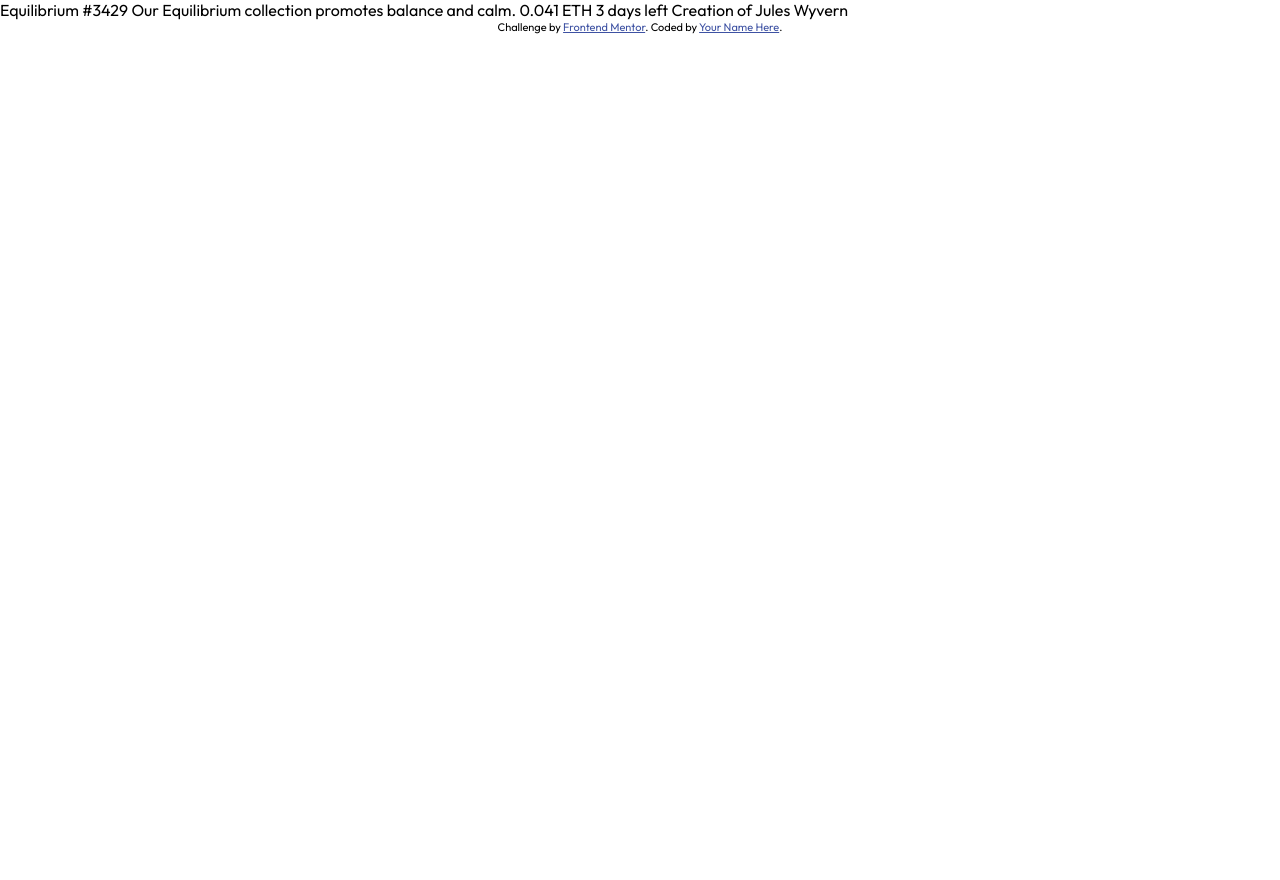
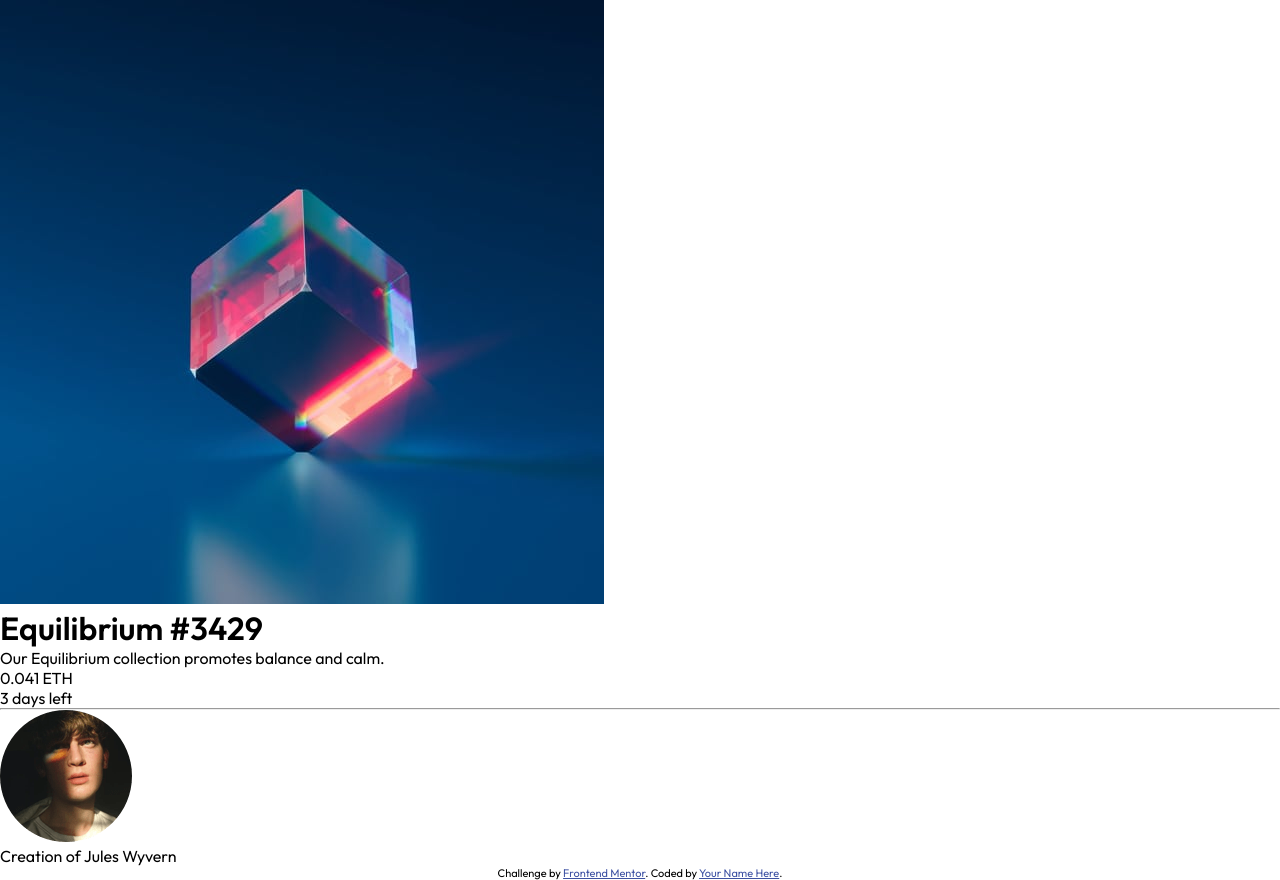
Before and after one commit to hayohtee/nft-preview-card-component, a plain HTML site: page index.html in a window 1280 px wide. Before the commit the page ends 800 px from the top, so only its background shows below. Drawn offline with Linux system fonts and the light colour scheme.

Commit message:
Markup the page

```diff
--- a/index.html
+++ b/index.html
@@ -9,15 +9,31 @@
             sizes="32x32"
             href="./images/favicon-32x32.png"
         />
-
         <title>Frontend Mentor | NFT preview card component</title>
-
         <link rel="stylesheet" href="./css/style.css" />
     </head>
     <body>
-        Equilibrium #3429 Our Equilibrium collection promotes balance and calm.
-        0.041 ETH 3 days left Creation of Jules Wyvern
-
+        <main>
+            <div class="container">
+                <img
+                    src="./images/image-equilibrium.jpg"
+                    alt="A picture of a cube at equilibrium"
+                />
+                <h1>Equilibrium #3429</h1>
+                <p>Our Equilibrium collection promotes balance and calm.</p>
+                <div class="nft-container">
+                    <p class="price">0.041 ETH</p>
+                    <p class="duration">3 days left</p>
+                </div>
+                <hr />
+                <div class="profile-container">
+                    <img
+                        src="./images/image-avatar.png"
+                        alt="A picture of the nft seller"
+                    />
+                    <p class="profile-text">Creation of Jules Wyvern</p>
+                </div>
+            </div>
             <div class="attribution">
                 Challenge by
                 <a
@@ -26,5 +42,6 @@
                     >Frontend Mentor</a
                 >. Coded by <a href="#">Your Name Here</a>.
             </div>
+        </main>
     </body>
 </html>
```
Lines whose indentation alone changed are shown as unchanged.
